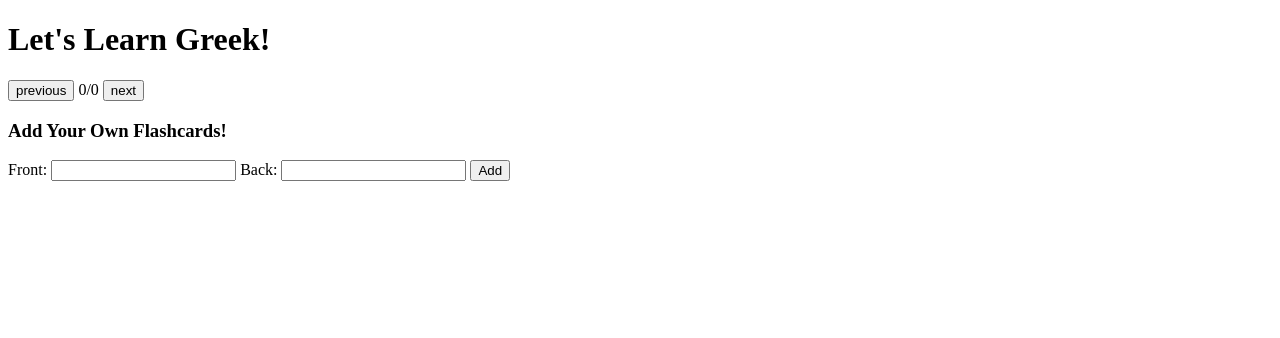
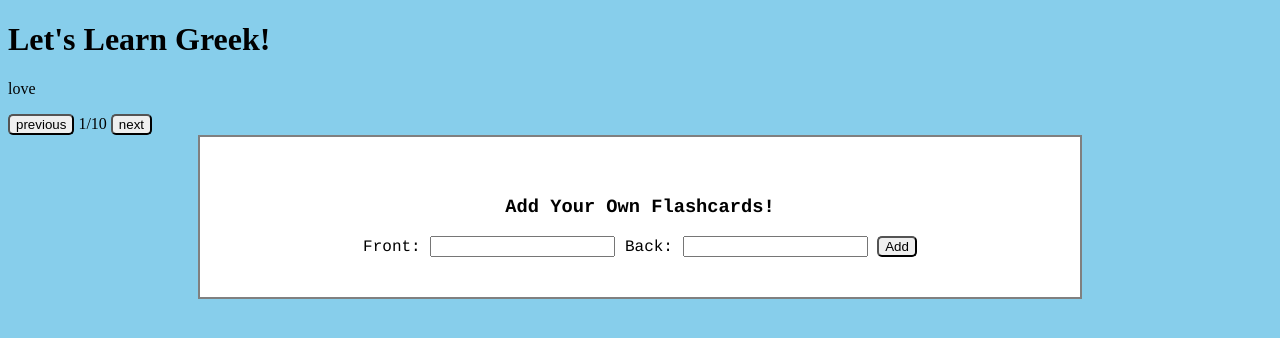
Before and after one commit to wesareed/flashcards, a plain HTML site: page flashcards.html in a window 1280 px wide. Drawn offline with Linux system fonts and the light colour scheme.

Commit message:
Update stylesheet and script references

```diff
--- a/flashcards.html
+++ b/flashcards.html
@@ -3,7 +3,7 @@
 <head>
   <meta charset="UTF-8">
   <title>Learn Greek</title>
-  <link rel="stylesheet" href="stylesheets/style2.css" media="screen" title="no title" charset="utf-8">
+  <link rel="stylesheet" href="stylesheets/style.css" media="screen" title="no title" charset="utf-8">
 </head>
 <body>
   <!-- Title -->
@@ -33,6 +33,6 @@
 
 
 
-<script src="flashcards2.js"></script>
+<script src="flashcards.js"></script>
 </body>
 </html>
```
